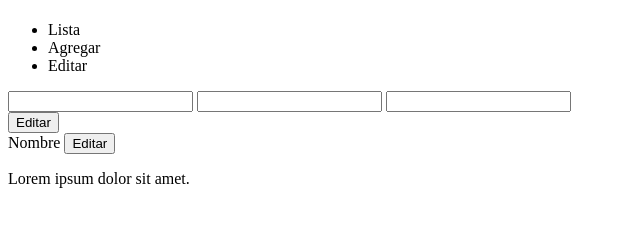
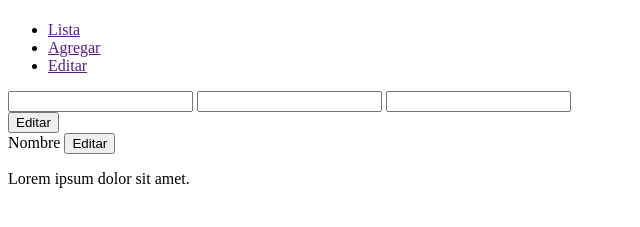
Before and after one commit to JoseAlfonsoB/INVENTARIO_PROYECT, a plain HTML site: page editar.html in a window 1280 px wide. Shown: the part 85-312 px from the top of the page, without its empty margins (0-640 px from the left). Drawn offline with Linux system fonts and the light colour scheme.

Commit message:
Corrección en el formato de la página "editar.html"

```diff
--- a/editar.html
+++ b/editar.html
@@ -15,9 +15,9 @@
       <!-- BARRA DE NAVEGACIÓN -->
       <nav class="navigator-menu">
         <ul class="navigator-menu-list">
-          <li class="navigator-list-item">Lista</li>
-          <li class="navigator-list-item">Agregar</li>
-          <li class="navigator-list-item">Editar</li>
+          <li class="navigator-list-item"><a href="">Lista</a></li>
+          <li class="navigator-list-item"><a href="">Agregar</a></li>
+          <li class="navigator-list-item"><a href="">Editar</a></li>
         </ul>
       </nav> <!-- FIN DE LA BARRA DE NAVEGACIÓN -->
     </header> <!-- FIN DEL ENCABEZADO DE LA PÁGINA -->
```
